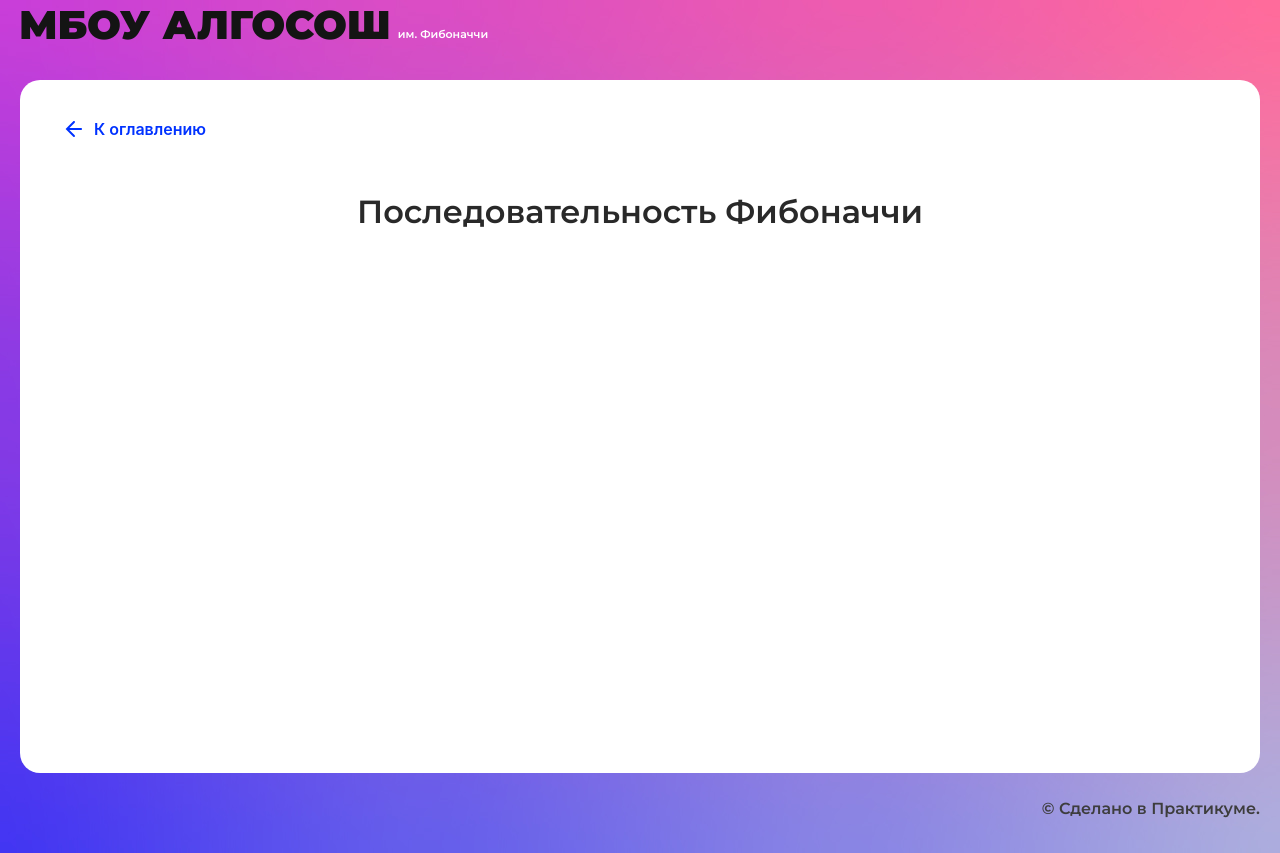
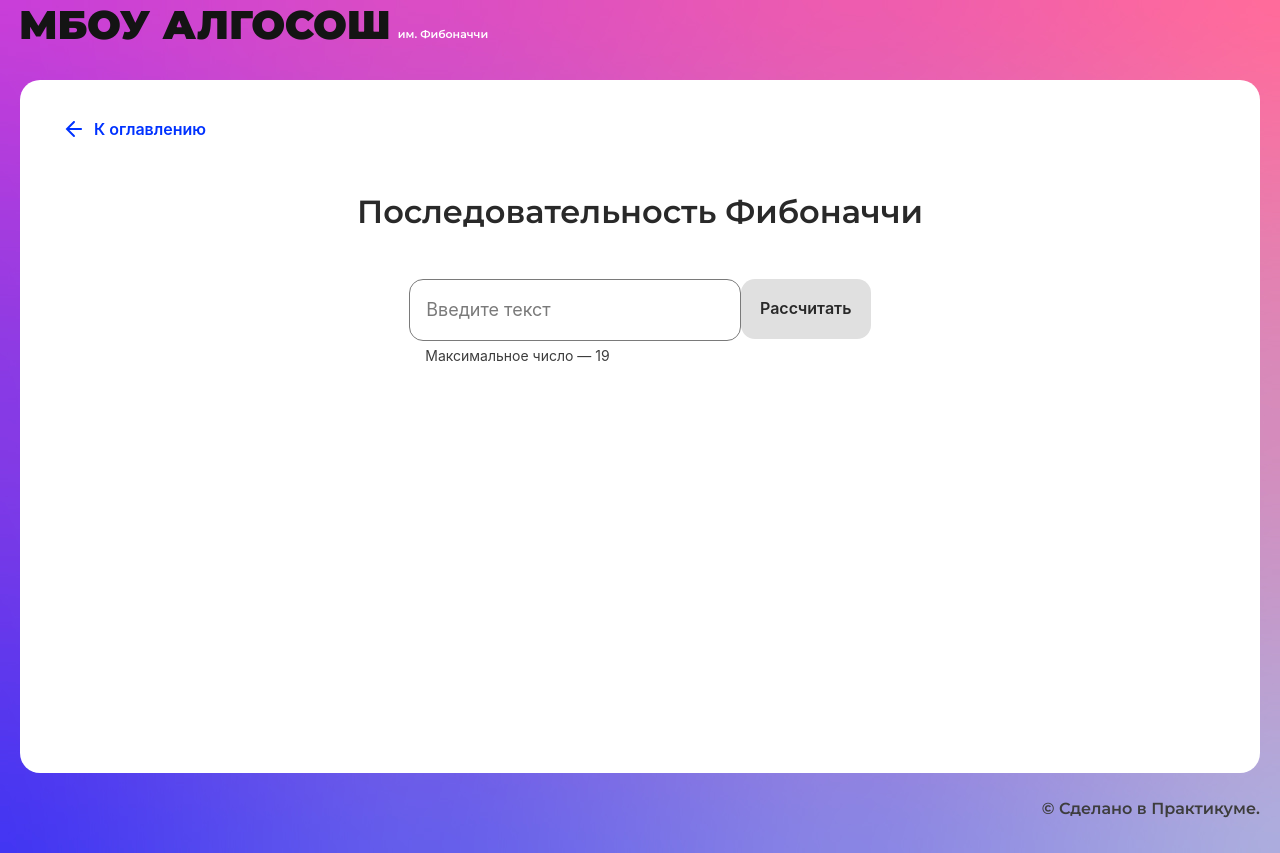
Before and after one commit to Kartinkartin/algososh, a React (Create React App) app: page /fibonacci in a window 1280 px wide. Built offline with nearby package versions, Linux system fonts and the light colour scheme.

Commit message:
Start to fib

```diff
--- /dev/null
+++ b/src/components/fibonacci-page/fibonacci-page.module.css
@@ -0,0 +1,30 @@
+.main{
+    margin: 0 auto;
+    display: flex;
+    flex-direction: column;
+    min-width: 522px;
+    align-items: center;
+}
+
+.form {
+    display: flex;
+    flex-direction: row;
+    max-width: 520px;
+}
+
+.container {
+    min-width: 465px;
+    max-width: 945px;
+    padding: 0;
+    display: flex;
+    flex-wrap: wrap;
+    flex-direction: row;
+    justify-content: center;
+}
+
+.circle {
+    list-style: none;
+    padding-left: 6px;
+    padding-right: 6px;
+    padding-bottom: 48px;
+}
--- a/src/components/fibonacci-page/fibonacci-page.tsx
+++ b/src/components/fibonacci-page/fibonacci-page.tsx
@@ -1,10 +1,90 @@
-import React from "react";
+import React, { FormEvent, useEffect, useState } from "react";
+import { SHORT_DELAY_IN_MS } from "../../constants/delays";
+import { Button } from "../ui/button/button";
+import { Circle } from "../ui/circle/circle";
+import { Input } from "../ui/input/input";
 import { SolutionLayout } from "../ui/solution-layout/solution-layout";
+import style from './fibonacci-page.module.css';
 
 export const FibonacciPage: React.FC = () => {
+  const [items, setItems] = useState<Array<number>>([]);
+  const [loader, setLoader] = useState(false);
+  const [isDisable, setDisable] = useState(true);
+  const [n, setN] = useState<number | undefined>(undefined)
+
+  const onSubmit = (e: FormEvent): void => {
+    e.preventDefault();
+    setLoader(true);
+    setItems([]);
+    const input = (e.target as HTMLFormElement)[0];
+    const data: string = (input as HTMLInputElement).value;
+    calcFib(data);
+    (input as HTMLInputElement).value = '';
+  }
+
+  const onChange = (e: FormEvent<HTMLInputElement>): void => {
+    const value = (e.target as HTMLInputElement).value;
+    if(value === '') { setDisable(true) } else { setDisable(false) }
+  }
+
+  const calcFib = (data: string) => {
+    if (Number.isNaN(data)) { return null }
+    setN(Number(data));
+  }
+  const fib = (n: number, memo: Record<number, number> = {}): number => {
+    if (n in memo) {
+      return memo[n];
+    }
+    if (n < 2) {
+      return 1;
+    }
+    memo[n] = fib(n - 1, memo) + fib(n - 2, memo);
+    return memo[n];
+  };
+
+  useEffect(() => {
+    if (n !== undefined && items.length <= n) {
+      const delay = SHORT_DELAY_IN_MS;
+      const i = items.length;
+      setTimeout(setItems, delay, ((items: Array<number>) => {
+        const el = fib(i);
+        return [...items, el];
+      }))
+    }
+
+    if (items.length === n) {
+      setLoader(false)
+    }
+  }, [items, n])
+
   return (
     <SolutionLayout title="Последовательность Фибоначчи">
-
+      <div className={style.main}>
+        <form className={style.form} onSubmit={onSubmit}>
+          <Input
+            type='number'
+            max='19'
+            isLimitText={true}
+            onChange={onChange}
+          />
+          <Button
+            text='Рассчитать'
+            type='submit'
+            isLoader={loader}
+            disabled={isDisable}
+          />
+        </form>
+        <ul className={style.container}>
+          {items && items.map((item, index) =>
+            <li className={style.circle} key={index}>
+              <Circle
+                letter={`${item}`}
+                index={index}
+              />
+            </li>
+          )}
+        </ul>
+      </div>
     </SolutionLayout>
   );
 };
```
